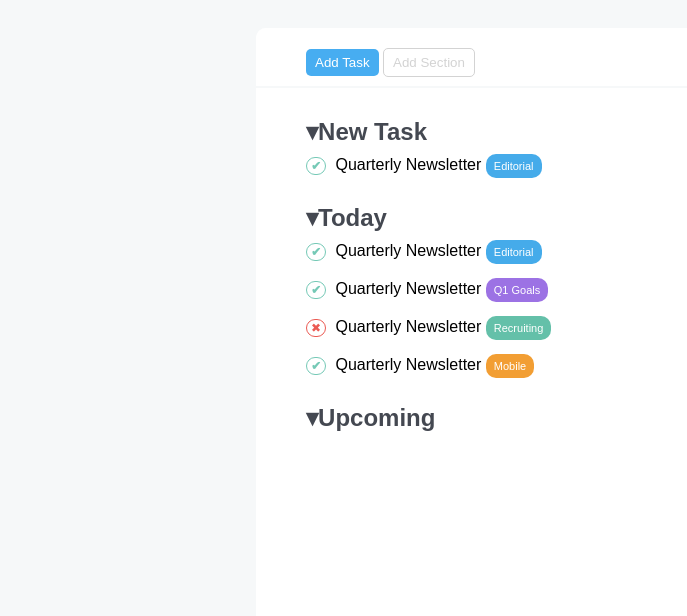
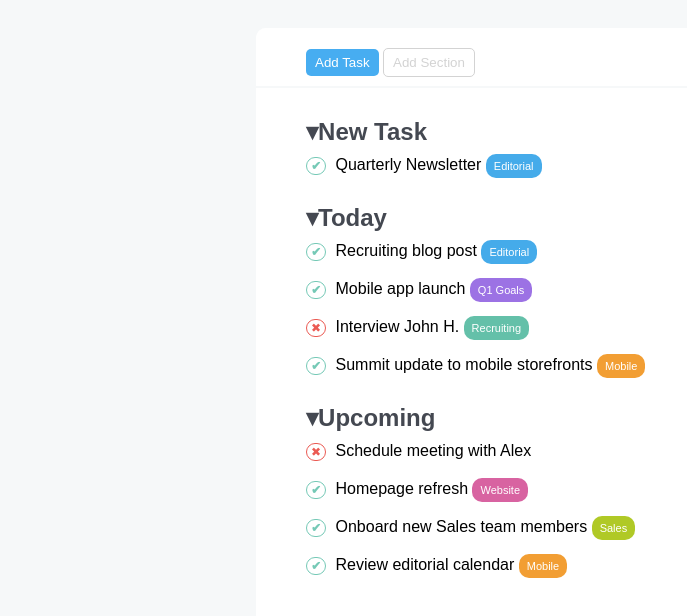
Before and after one commit to CaraccioloJessica/html-css-toboolist, a plain HTML site: page index.html in a window 1280 px wide. Shown: the part 82-698 px from the top of the page, without its empty margins (0-687 px from the left). Drawn offline with Linux system fonts and the light colour scheme.

Commit message:
upcoming task styled

```diff
--- a/css/style.css
+++ b/css/style.css
@@ -139,3 +139,19 @@
   background-color: #F29E33;
   border-radius: 10px;
 }
+
+.pink{
+  font-size: 11px;
+  padding: 6px 8px;
+  color: #fff;
+  background-color: #D863A1;
+  border-radius: 10px;
+}
+
+.yellow-green{
+  font-size: 11px;
+  padding: 6px 8px;
+  color: #fff;
+  background-color: #B0C926;
+  border-radius: 10px;
+}
--- a/index.html
+++ b/index.html
@@ -32,6 +32,7 @@
       <div class="task-margin">
         <section>
           <h2>&blacktriangledown;New Task</h2>
+
           <div class="under-task">
             <span class="checkmark">&#10004;</span>
             <span>Quarterly Newsletter</span>
@@ -42,27 +43,28 @@
         <!-- Today Task-->
         <section>
           <h2>&blacktriangledown;Today</h2>
+
           <div class="under-task">
             <span class="checkmark">&#10004;</span>
-            <span>Quarterly Newsletter</span>
+            <span>Recruiting blog post</span>
             <span class="blue">Editorial</span>
           </div>
 
           <div class="under-task">
             <span class="checkmark">&#10004;</span>
-            <span>Quarterly Newsletter</span>
+            <span>Mobile app launch</span>
             <span class="violet">Q1 Goals</span>
           </div>
 
           <div class="under-task">
             <span class="letter-x">&#10006;</span>
-            <span>Quarterly Newsletter</span>
+            <span>Interview John H.</span>
             <span class="green">Recruiting</span>
           </div>
 
           <div class="under-task">
             <span class="checkmark">&#10004;</span>
-            <span>Quarterly Newsletter</span>
+            <span>Summit update to mobile storefronts</span>
             <span class="orange">Mobile</span>
           </div>
         </section>
@@ -70,6 +72,29 @@
         <!-- Upcoming Task-->
         <section>
          <h2>&blacktriangledown;Upcoming</h2>
+
+         <div class="under-task">
+          <span class="letter-x">&#10006;</span>
+          <span>Schedule meeting  with Alex</span>
+        </div>
+
+        <div class="under-task">
+          <span class="checkmark">&#10004;</span>
+          <span>Homepage refresh</span>
+          <span class="pink">Website</span>
+        </div>
+
+        <div class="under-task">
+          <span class="checkmark">&#10004;</span>
+          <span>Onboard new Sales team members</span>
+          <span class="yellow-green">Sales</span>
+        </div>
+
+        <div class="under-task">
+          <span class="checkmark">&#10004;</span>
+          <span>Review editorial calendar</span>
+          <span class="orange">Mobile</span>
+        </div>
         </section>
       </div>
     </div>
```
